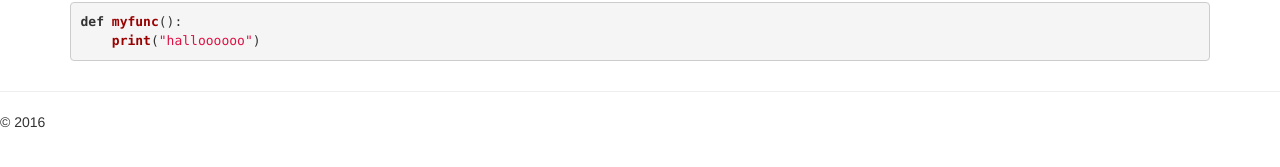
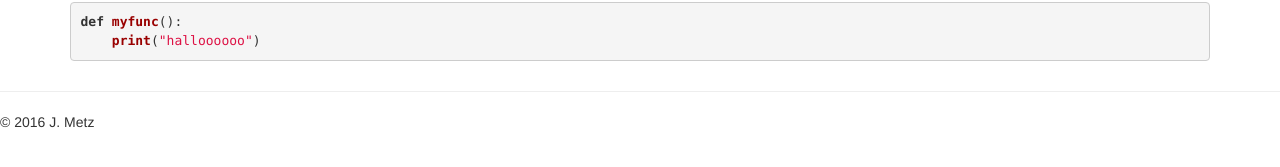
Before and after one commit to jmetz/jmetz.github.io, a Jekyll site: the page built from _posts/2016-01-17-demo_tutorial.md, in a window 1280 px wide. Shown: the part 572-739 px from the top of the page. Built offline with Jekyll 4.4.1, drawn with Linux system fonts in a browser that asks for light colours.

Commit message:
Update _config.yml

```diff
--- a/_config.yml
+++ b/_config.yml
@@ -1,4 +1,5 @@
 name: JMetz's homepage
+author: J. Metz
 #syntax-highlighting:
 #  enabled : true
 #  #highlighter: pygments
```
